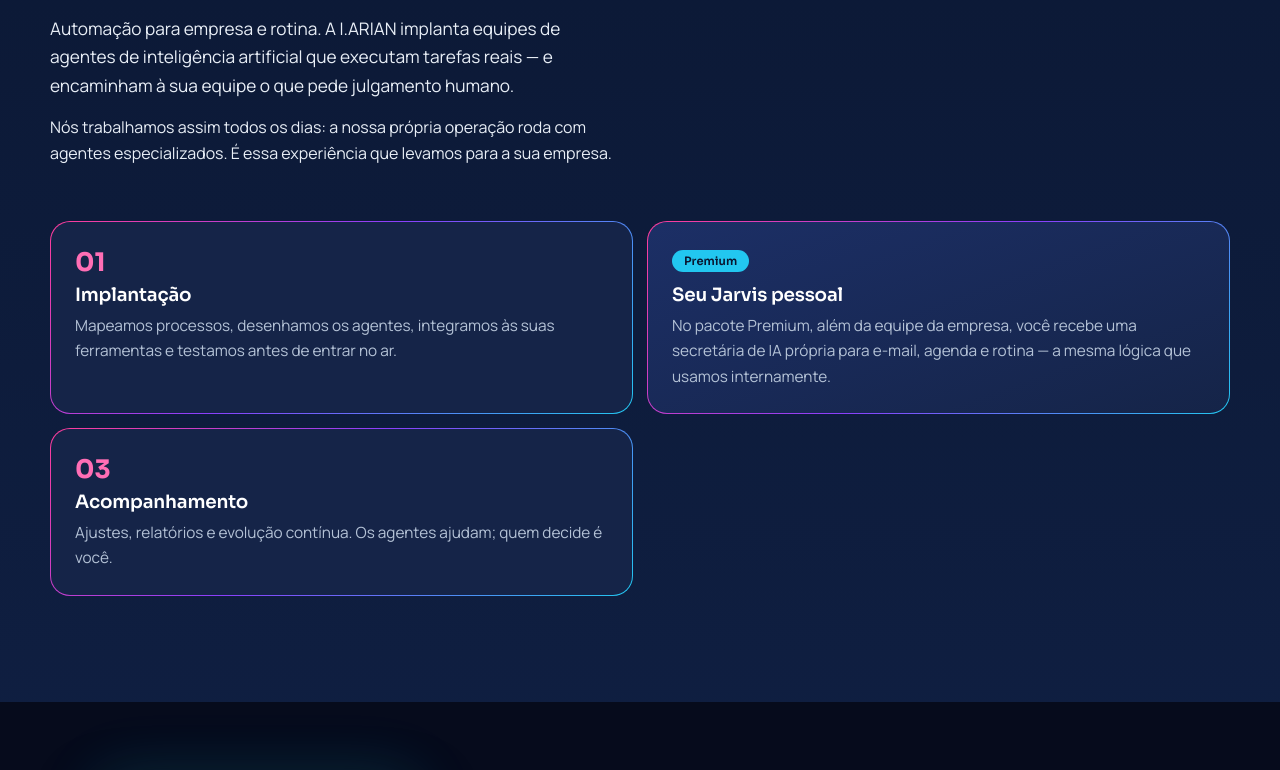
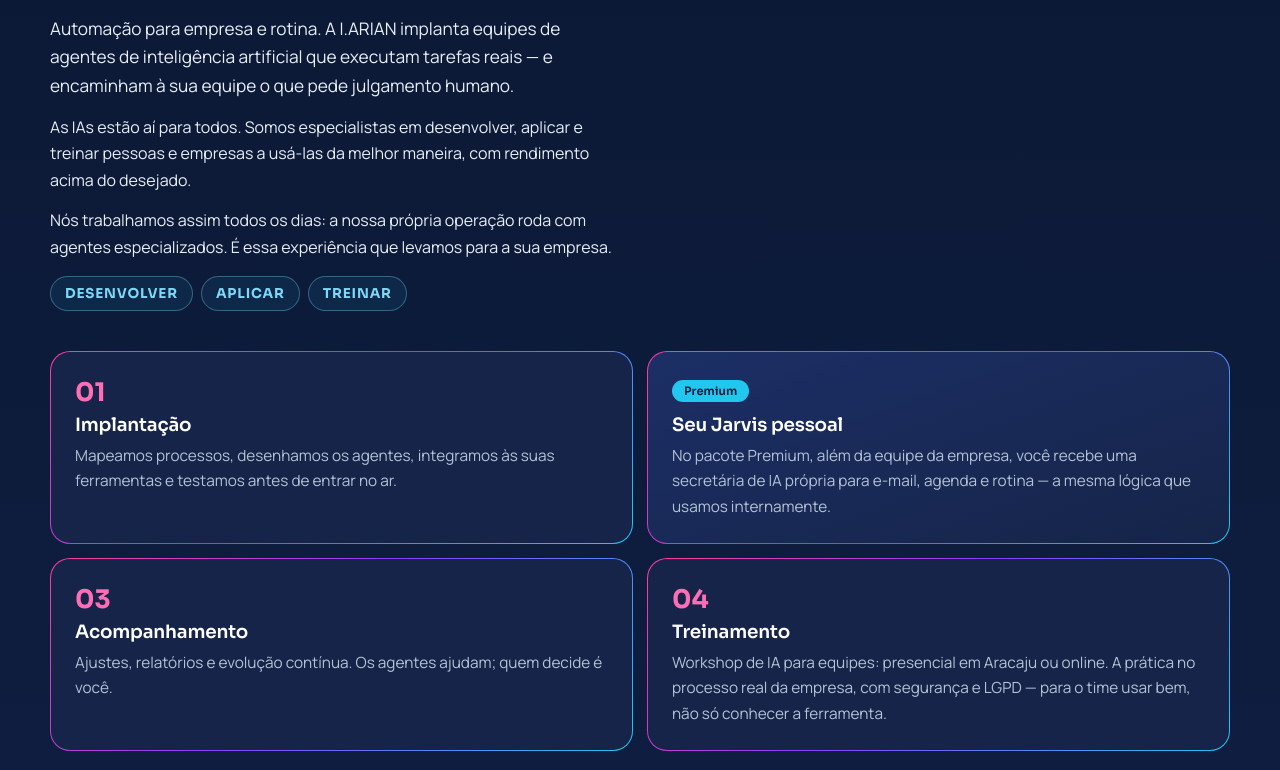
Before and after one commit to carlavereadoraajumecenas-ui/carlavereadoraajumecenas-ui.github.io, a plain HTML site: page index.html in a window 1280 px wide. Shown: the part 2955-3725 px from the top of the page. Drawn offline with Linux system fonts and the light colour scheme; animation ran at ten frames a second.

Commit message:
draft: add positioning, three pillars and Treinamento card to I.ARIAN

```diff
--- a/index.html
+++ b/index.html
@@ -139,7 +139,13 @@
         <p class="kick rv">I.ARIAN</p>
         <h2 class="rv">Bots que fazem, não só falam.</h2>
         <p class="lead rv">Automação para empresa e rotina. A I.ARIAN implanta equipes de agentes de inteligência artificial que executam tarefas reais — e encaminham à sua equipe o que pede julgamento humano.</p>
+                <p class="rv">As IAs estão aí para todos. Somos especialistas em desenvolver, aplicar e treinar pessoas e empresas a usá-las da melhor maneira, com rendimento acima do desejado.</p>
         <p class="rv">Nós trabalhamos assim todos os dias: a nossa própria operação roda com agentes especializados. É essa experiência que levamos para a sua empresa.</p>
+        <ul class="pillars rv" aria-label="Três pilares">
+          <li><b>Desenvolver</b></li>
+          <li><b>Aplicar</b></li>
+          <li><b>Treinar</b></li>
+        </ul>
       </div>
       <div class="team gb rv">
         <p class="kick sm">Sua equipe de IA</p>
@@ -152,6 +158,7 @@
       <li class="card gb rv"><span class="num">01</span><h3>Implantação</h3><p>Mapeamos processos, desenhamos os agentes, integramos às suas ferramentas e testamos antes de entrar no ar.</p></li>
       <li class="card gb premium rv"><span class="pill cyan">Premium</span><h3>Seu Jarvis pessoal</h3><p>No pacote Premium, além da equipe da empresa, você recebe uma secretária de IA própria para e-mail, agenda e rotina — a mesma lógica que usamos internamente.</p></li>
       <li class="card gb rv"><span class="num">03</span><h3>Acompanhamento</h3><p>Ajustes, relatórios e evolução contínua. Os agentes ajudam; quem decide é você.</p></li>
+      <li class="card gb rv"><span class="num">04</span><h3>Treinamento</h3><p>Workshop de IA para equipes: presencial em Aracaju ou online. A prática no processo real da empresa, com segurança e LGPD — para o time usar bem, não só conhecer a ferramenta.</p></li>
     </ul>
     <div class="dots" data-dots role="group" aria-label="Navegação do carrossel"></div>
   </div>
@@ -423,7 +430,7 @@
       <label>Nome<input name="nome" required autocomplete="name"></label>
       <label>Empresa<input name="empresa" autocomplete="organization"></label>
       <label>Cidade / UF<input name="cidade"></label>
-      <label>Interesse<select name="interesse" required><option value="">Selecione</option><option>Agentes de IA (I.ARIAN)</option><option>Jarvis pessoal (Premium)</option><option>Filme ou comercial (NEURALLOREE)</option><option>Drone para obra ou empreendimento</option><option>Filme ou livro personalizado</option><option>Importação — cafés e cacau</option><option>Importação — iguarias</option><option>Importação — mobiliário, arte e artesanato</option><option>Clínica ou consultório</option><option>Outro</option></select></label>
+      <label>Interesse<select name="interesse" required><option value="">Selecione</option><option>Agentes de IA (I.ARIAN)</option><option>Treinamento / workshop de IA</option><option>Jarvis pessoal (Premium)</option><option>Filme ou comercial (NEURALLOREE)</option><option>Drone para obra ou empreendimento</option><option>Filme ou livro personalizado</option><option>Importação — cafés e cacau</option><option>Importação — iguarias</option><option>Importação — mobiliário, arte e artesanato</option><option>Clínica ou consultório</option><option>Outro</option></select></label>
       <label class="full">Mensagem<textarea name="msg" rows="4"></textarea></label>
       <p class="note full">Ao enviar, abrimos o WhatsApp com a sua mensagem. Seus dados são usados só para este contato (LGPD).</p>
       <button class="btn btn-grad full" type="submit">Agende uma reunião pelo WhatsApp</button>
```
